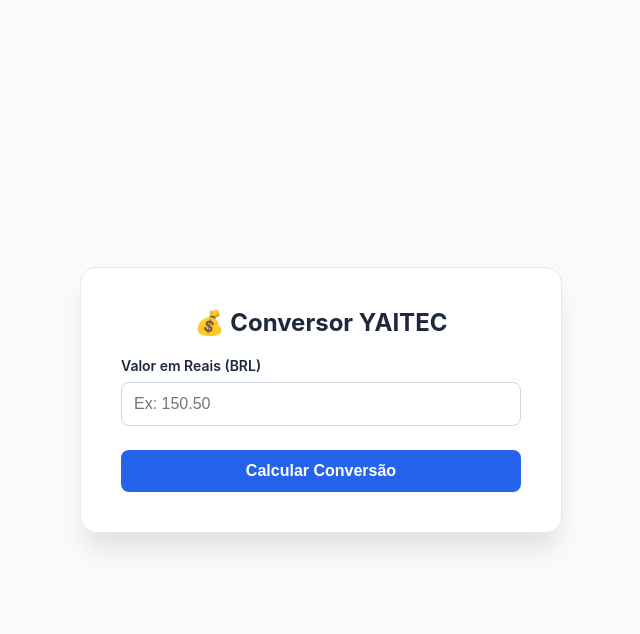
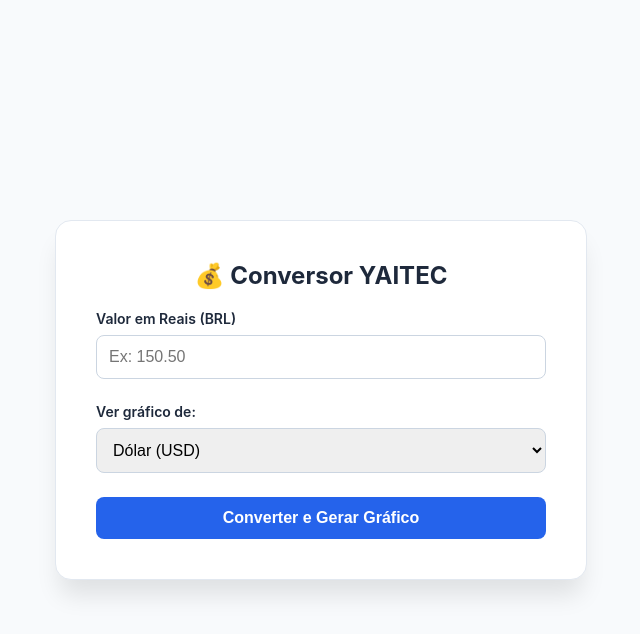
Before and after one commit to V1nisio/Projeto-Apresentativo, a Flask app: page / in a window 1280 px wide. Shown: the top 634 px of the page, without its empty margins (319-959 px from the left). Run offline with Flask 3, Linux system fonts and the light colour scheme.

Commit message:
nova interface e gráfico adicionado

```diff
--- a/app.py
+++ b/app.py
@@ -1,5 +1,6 @@
 from flask import Flask, render_template, request
 import requests
+from analytics.grafic_preview import gerar_grafico_dinamico
 
 app = Flask(__name__)
 
@@ -14,8 +15,12 @@ def pegar_cotacoes():
 @app.route("/", methods=["GET", "POST"])
 def index():
     resultado = None
+    moeda_nome = ""
+
     if request.method == "POST":
         valor_brl = float(request.form.get("valor", 0))
+        moeda_escolhida = request.form.get("moeda_grafico", "USD")
+
         dados = pegar_cotacoes()
         if dados:
             resultado = {
@@ -24,7 +29,13 @@ def index():
                 "eur": valor_brl / float(dados["EURBRL"]["bid"]),
                 "gbp": valor_brl / float(dados["GBPBRL"]["bid"])
             }
-    return render_template("index.html", resultado=resultado)
+
+        gerar_grafico_dinamico(moeda_escolhida)
+
+        nomes = {"USD": "do Dólar", "EUR": "do Euro", "GBP": "da Libra", "BTC": "do Bitcoin"}
+        moeda_nome = nomes.get(moeda_escolhida, "da Moeda")
+
+    return render_template("index.html", resultado=resultado, moeda_nome=moeda_nome)
 
 if __name__ == "__main__":
     app.run(debug=True)
--- a/templates/index.html
+++ b/templates/index.html
@@ -4,17 +4,22 @@
     <meta charset="UTF-8">
     <meta name="viewport" content="width=device-width, initial-scale=1.0">
     <title>YAITEC | Conversor de Moedas</title>
+
     <style>
         :root { --primary: #2563eb; --secondary: #1e293b; --success: #22c55e; }
         body { font-family: 'Inter', system-ui, sans-serif; background: #f8fafc; color: var(--secondary); display: flex; justify-content: center; align-items: center; min-height: 100vh; margin: 0; }
-        .card { background: white; padding: 2.5rem; border-radius: 1rem; box-shadow: 0 20px 25px -5px rgba(0,0,0,0.1); width: 100%; max-width: 400px; border: 1px solid #e2e8f0; }
+        .card { background: white; padding: 2.5rem; border-radius: 1rem; box-shadow: 0 20px 25px -5px rgba(0,0,0,0.1); width: 100%; max-width: 450px; border: 1px solid #e2e8f0; }
         h2 { margin-top: 0; color: var(--secondary); text-align: center; font-size: 1.5rem; }
         .input-group { margin-bottom: 1.5rem; }
         label { display: block; margin-bottom: 0.5rem; font-size: 0.875rem; font-weight: 600; }
-        input { width: 100%; padding: 0.75rem; border: 1px solid #cbd5e1; border-radius: 0.5rem; font-size: 1rem; box-sizing: border-box; outline: none; transition: border-color 0.2s; }
-        input:focus { border-color: var(--primary); ring: 2px solid var(--primary); }
-        button { width: 100%; padding: 0.75rem; background: var(--primary); color: white; border: none; border-radius: 0.5rem; font-size: 1rem; font-weight: 600; cursor: pointer; transition: background 0.2s; }
+        input, select { width: 100%; padding: 0.75rem; border: 1px solid #cbd5e1; border-radius: 0.5rem; font-size: 1rem; box-sizing: border-box; outline: none; }
+        button { width: 100%; padding: 0.75rem; background: var(--primary); color: white; border: none; border-radius: 0.5rem; font-size: 1rem; font-weight: 600; cursor: pointer; }
         button:hover { background: #1d4ed8; }
+
+        .graph-container { margin-top: 1.5rem; text-align: center; }
+        .graph-img { width: 100%; border-radius: 0.5rem; border: 1px solid #e2e8f0; margin-top: 0.5rem; }
+        .graph-title { font-size: 0.75rem; color: #64748b; font-weight: 700; text-transform: uppercase; }
+
         .results { margin-top: 2rem; padding-top: 1.5rem; border-top: 1px solid #e2e8f0; }
         .res-item { display: flex; justify-content: space-between; margin-bottom: 0.75rem; padding: 0.5rem; background: #f1f5f9; border-radius: 0.375rem; font-size: 0.95rem; }
         .res-item span:last-child { font-weight: 700; color: var(--success); }
@@ -28,10 +33,28 @@
                 <label>Valor em Reais (BRL)</label>
                 <input type="number" step="0.01" name="valor" placeholder="Ex: 150.50" required>
             </div>
-            <button type="submit">Calcular Conversão</button>
+
+            <div class="input-group">
+                <label>Ver gráfico de:</label>
+                <select name="moeda_grafico">
+                    <option value="USD">Dólar (USD)</option>
+                    <option value="EUR">Euro (EUR)</option>
+                    <option value="GBP">Libra (GBP)</option>
+                    <option value="BTC">Bitcoin (BTC)</option>
+                </select>
+            </div>
+
+            <button type="submit">Converter e Gerar Gráfico</button>
         </form>
 
         {% if resultado %}
+        <div class="graph-container">
+            <p class="graph-title">Tendência {{ moeda_nome }} (30 dias)</p>
+            <img src="{{ url_for('static', filename='grafico_30_dias.png') }}?v={{ range(1, 9999) | random }}"
+                 alt="Gráfico de Câmbio"
+                 class="graph-img">
+        </div>
+
         <div class="results">
             <p style="font-size: 0.875rem; color: #64748b;">Convertendo <strong>R$ {{ "%.2f"|format(resultado.original) }}</strong>:</p>
             <div class="res-item"><span>Dólar (USD)</span> <span>$ {{ "%.2f"|format(resultado.usd) }}</span></div>
```
Also changed, not shown: analytics/grafic_preview.py (added, +39 -0 lines), analytics/__init__.py (added), static/grafico_30_dias.png (added), static/preview-project.png (renamed from assets/preview-project.png), static/preview-project1.png (renamed from assets/preview-project1.png).
